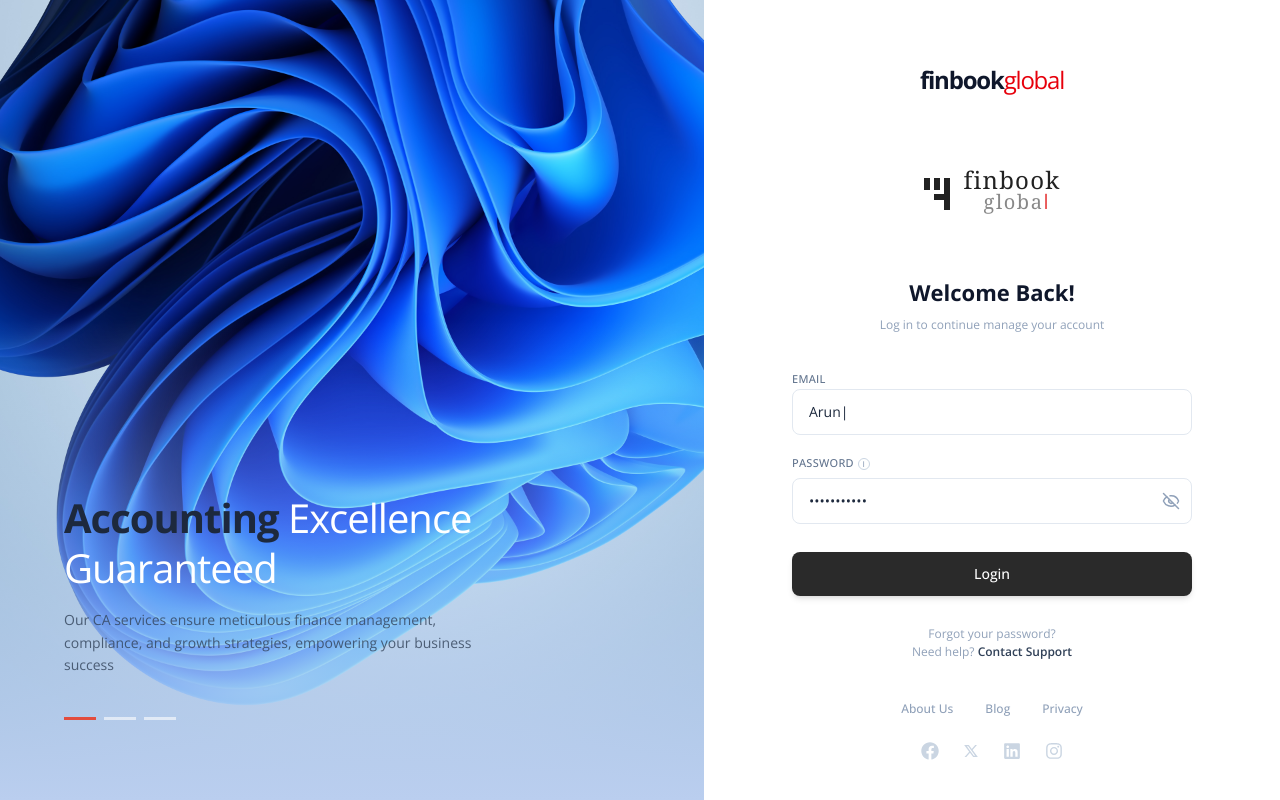
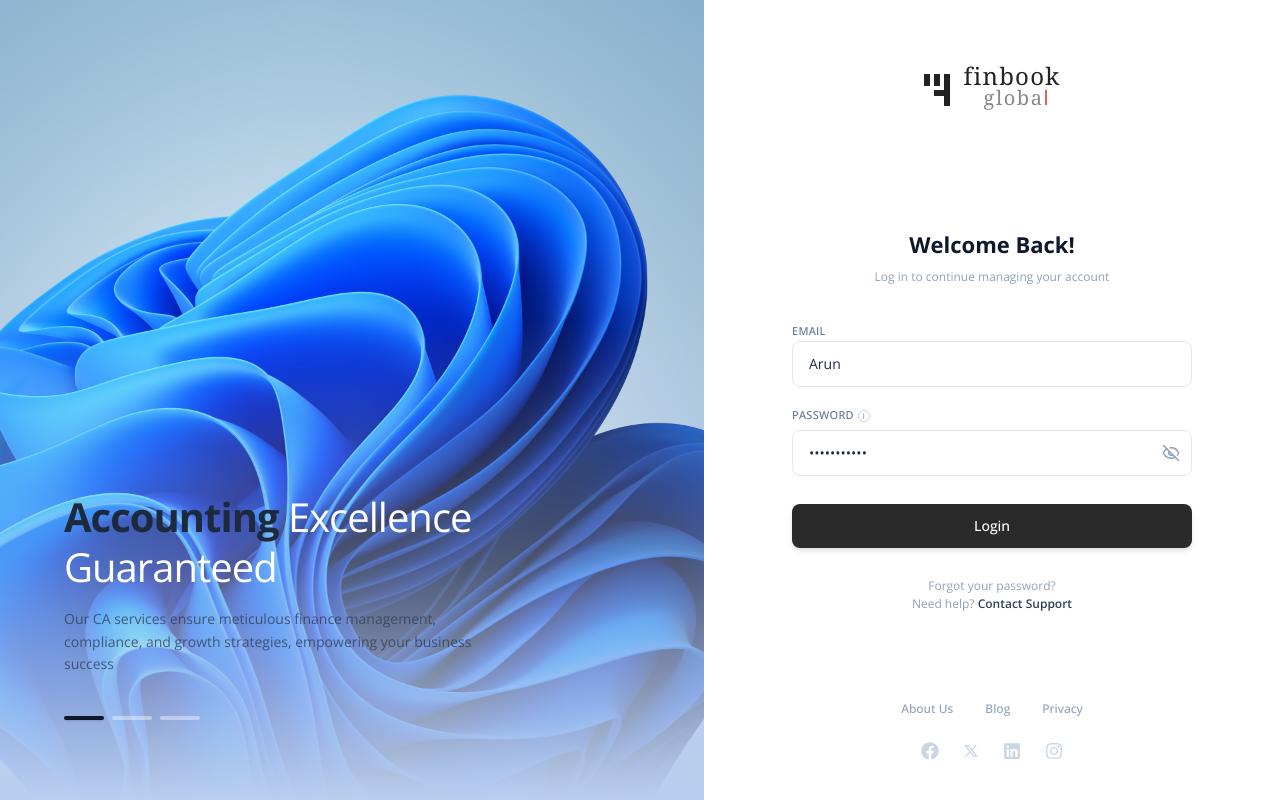
Before and after one commit to abhinavsd07-cyber/finbook, a React (Vite) app: page / in a window 1280 px wide. Built offline with nearby package versions, Linux system fonts and the light colour scheme.

Commit message:
correct Nexus ERP

```diff
--- a/src/components/auth/AuthLayout.jsx
+++ b/src/components/auth/AuthLayout.jsx
@@ -4,6 +4,8 @@
 import img1 from "../../assets/image1.jpg";
 import img2 from "../../assets/image2.jpg";
 import img3 from "../../assets/image3.jpg";
+import { Logo } from "./Logo";
+
 
 const defaultCarousel = [img1, img2, img3];
 
@@ -33,7 +35,7 @@
               <img
                 src={img}
                 alt="Background Render"
-                className="w-full h-full object-cover object-center rotate-180"
+                className="w-full h-full object-cover object-center"
               />
             </div>
           ))}
@@ -60,8 +62,8 @@
               {defaultCarousel.map((_, idx) => (
                 <div
                   key={idx}
-                  className={`h-[3px] w-8 transition-all duration-500 ${
-                    idx === currentIdx ? "bg-[#E24C3D]" : "bg-white/60"
+                  className={`h-1 w-10 rounded-full transition-all duration-500 ${
+                    idx === currentIdx ? "bg-slate-900 shadow-sm" : "bg-white/40"
                   }`}
                 ></div>
               ))}
@@ -73,11 +75,7 @@
         <div className="w-full md:w-[45%] flex flex-col px-6 sm:px-12 lg:px-20 bg-white min-h-screen">
           {/* Logo Area - Consistent spacing from top */}
           <div className="pt-12 md:pt-16 pb-8 flex justify-center">
-            {/* Replace with your <img> tag for the logo */}
-            <div className="flex items-center tracking-tighter text-2xl">
-              <span className="font-bold text-slate-900">finbook</span>
-              <span className="font-light text-red-600">global</span>
-            </div>
+            <Logo />
           </div>
 
           {/* Centered form area - Adjusts padding for mobile vs desktop */}
--- a/src/pages/auth/ForgotPassword.jsx
+++ b/src/pages/auth/ForgotPassword.jsx
@@ -1,6 +1,5 @@
 import { Link, useNavigate } from 'react-router-dom';
 import { AuthLayout } from '../../components/auth/AuthLayout';
-import { Logo } from '../../components/auth/Logo';
 
 export function ForgotPassword() {
   const navigate = useNavigate();
@@ -10,9 +9,6 @@
       imageSrc="https://images.unsplash.com/photo-1642427749670-f20e2e76ed8c?q=80&w=2080&auto=format&fit=crop"
       imageAlt="Abstract Glass Ring 3D"
     >
-      <div className="flex justify-center mb-16">
-        <Logo />
-      </div>
 
       <div className="text-center mb-8">
         <h2 className="text-[22px] font-bold text-slate-900 mb-2">Forgot Password</h2>
@@ -24,8 +20,8 @@
           <label className="text-[11px] font-medium text-slate-500 uppercase tracking-wide">Email</label>
           <input
             type="email"
-            placeholder="Arun|"
-            defaultValue="Arun|"
+            placeholder="Arun"
+            defaultValue="Arun"
             className="w-full px-4 py-3 text-sm border border-slate-200 rounded-lg focus:outline-none focus:ring-2 focus:ring-slate-900/10 focus:border-slate-400 transition-all font-sans"
           />
         </div>
--- a/src/pages/auth/Login.jsx
+++ b/src/pages/auth/Login.jsx
@@ -3,7 +3,6 @@
 import { Link, useNavigate } from 'react-router-dom';
 import Swal from 'sweetalert2';
 import { AuthLayout } from '../../components/auth/AuthLayout';
-import { Logo } from '../../components/auth/Logo';
 
 export function Login() {
   const [showPassword, setShowPassword] = useState(false);
@@ -35,13 +34,10 @@
       imageSrc="https://plus.unsplash.com/premium_photo-1669050702410-d02f5a6bfa9f?q=80&w=2000&auto=format&fit=crop"
       imageAlt="Blue Abstract Ribbon 3D"
     >
-      <div className="flex justify-center mb-16">
-        <Logo />
-      </div>
 
       <div className="text-center mb-8">
         <h2 className="text-[22px] font-bold text-slate-900 mb-2">Welcome Back!</h2>
-        <p className="text-xs text-slate-400">Log in to continue manage your account</p>
+        <p className="text-xs text-slate-400">Log in to continue managing your account</p>
       </div>
 
       <form className="space-y-5" onSubmit={handleLogin}>
@@ -49,8 +45,8 @@
           <label className="text-[11px] font-medium text-slate-500 uppercase tracking-wide">Email</label>
           <input
             type="email"
-            placeholder="Arun|"
-            defaultValue="Arun|"
+            placeholder="Arun"
+            defaultValue="Arun"
             className="w-full px-4 py-3 text-sm border border-slate-200 rounded-lg focus:outline-none focus:ring-2 focus:ring-slate-900/10 focus:border-slate-400 transition-all font-sans"
           />
         </div>
--- a/src/pages/auth/ResetPassword.jsx
+++ b/src/pages/auth/ResetPassword.jsx
@@ -2,7 +2,6 @@
 import { EyeOff, Eye } from 'lucide-react';
 import { Link, useNavigate } from 'react-router-dom';
 import { AuthLayout } from '../../components/auth/AuthLayout';
-import { Logo } from '../../components/auth/Logo';
 
 export function ResetPassword() {
   const [showPassword, setShowPassword] = useState(false);
@@ -13,9 +12,6 @@
       imageSrc="https://plus.unsplash.com/premium_photo-1669050702410-d02f5a6bfa9f?q=80&w=2000&auto=format&fit=crop"
       imageAlt="Blue Abstract Ribbon 3D"
     >
-      <div className="flex justify-center mb-16">
-        <Logo />
-      </div>
 
       <div className="text-center mb-8">
         <h2 className="text-[22px] font-bold text-slate-900 mb-2">Confirm Password</h2>
--- a/src/pages/auth/VerifyOTP.jsx
+++ b/src/pages/auth/VerifyOTP.jsx
@@ -1,7 +1,6 @@
 import { useState, useRef } from 'react';
 import { Link, useNavigate } from 'react-router-dom';
 import { AuthLayout } from '../../components/auth/AuthLayout';
-import { Logo } from '../../components/auth/Logo';
 
 export function VerifyOTP() {
   const navigate = useNavigate();
@@ -34,9 +33,7 @@
       imageSrc="https://plus.unsplash.com/premium_photo-1673306778968-5aab577a7365?q=80&w=2670&auto=format&fit=crop"
       imageAlt="Abstract Purple Ribbon 3D"
     >
-      <div className="flex justify-center mb-16">
-        <Logo />
-      </div>
+
 
       <div className="text-center mb-8 flex flex-col items-center">
         <h2 className="text-[22px] font-bold text-slate-900 mb-2">Verify OTP</h2>
```
